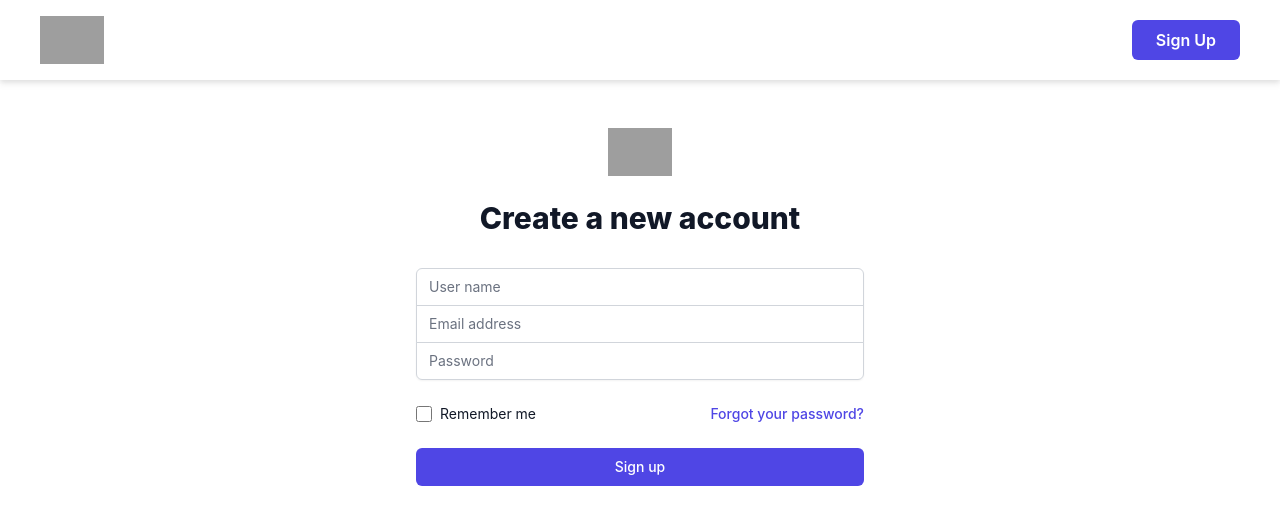
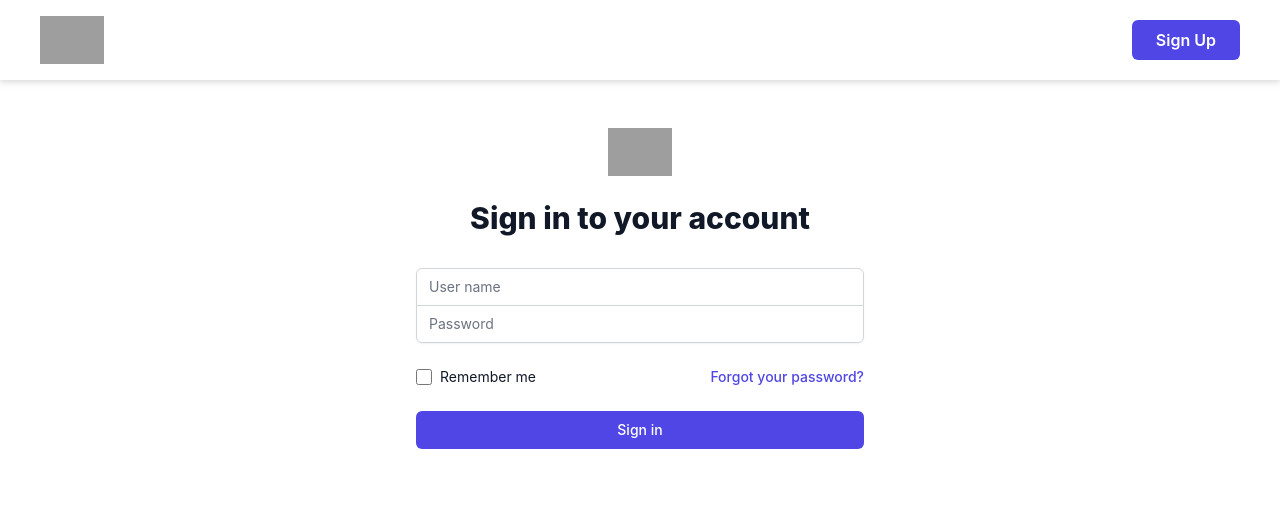
Before and after one commit to simantaRay1/frontUserModule, a React (Create React App) app: page / in a window 1280 px wide. Shown: the top 524 px of the page. Built offline with nearby package versions, Linux system fonts and the light colour scheme; grey boxes are pictures that could not be loaded.

Commit message:
sign in with api

```diff
--- a/src/App.js
+++ b/src/App.js
@@ -6,8 +6,8 @@ function App() {
   return (
     <div className="App">
         <Header />
-        <Signup />
-        {/* <Signin /> */}
+        {/* <Signup /> */}
+        <Signin />
     </div>
   );
 }
--- a/src/pages/Signin.js
+++ b/src/pages/Signin.js
@@ -1,6 +1,25 @@
 import React from "react";
+import { useState } from "react";
+import axios from "axios"
+export default function Signup() {
+    const [userName,SetUserName]   =useState("");
+    const [password,SetPassword] =useState("");
+    const handleSubmit=(event)=>{
+        event.preventDefault();
 
-export default function Signin() {
+        const data = {
+          username : userName,
+          password : password,
+        }
+        axios.post(`${process.env.REACT_APP_BASE_LINK}/login`, data)
+        .then(response => {
+          console.log(response.data);
+
+        })
+        .catch(err=>{
+          console.log(err);
+        })
+      }
   return (
     <div>
       <div className="min-h-full flex items-center justify-center py-12 px-4 sm:px-6 lg:px-8">
@@ -12,38 +31,36 @@ export default function Signin() {
               alt="Workflow"
             ></img>
             <h2 className="mt-6 text-center text-3xl font-extrabold text-gray-900">
-              Sign in to your account
+            Sign in to your account
             </h2>
           </div>
-          <form className="mt-8 space-y-6" action="#" method="POST">
+          <form className="mt-8 space-y-6" onSubmit={handleSubmit} >
             <input type="hidden" name="remember" value="true"></input>
             <div className="rounded-md shadow-sm -space-y-px">
-              <div>
+            <div>
                 <label for="email-address" className="sr-only">
-                  Email address
+                  User name
                 </label>
                 <input
-                  id="email-address"
-                  name="email"
-                  type="email"
-                  autocomplete="email"
+                  type="text"
                   required
                   className="appearance-none rounded-none relative block w-full px-3 py-2 border border-gray-300 placeholder-gray-500 text-gray-900 rounded-t-md focus:outline-none focus:ring-indigo-500 focus:border-indigo-500 focus:z-10 sm:text-sm"
-                  placeholder="Email address"
+                  placeholder="User name"
+                  onChange={event => SetUserName(event.target.value)}
                 ></input>
               </div>
+
               <div>
                 <label for="password" className="sr-only">
                   Password
                 </label>
                 <input
-                  id="password"
-                  name="password"
                   type="password"
                   autocomplete="current-password"
                   required
                   className="appearance-none rounded-none relative block w-full px-3 py-2 border border-gray-300 placeholder-gray-500 text-gray-900 rounded-b-md focus:outline-none focus:ring-indigo-500 focus:border-indigo-500 focus:z-10 sm:text-sm"
                   placeholder="Password"
+                  onChange={event => SetPassword(event.target.value)}
                 ></input>
               </div>
             </div>
```
